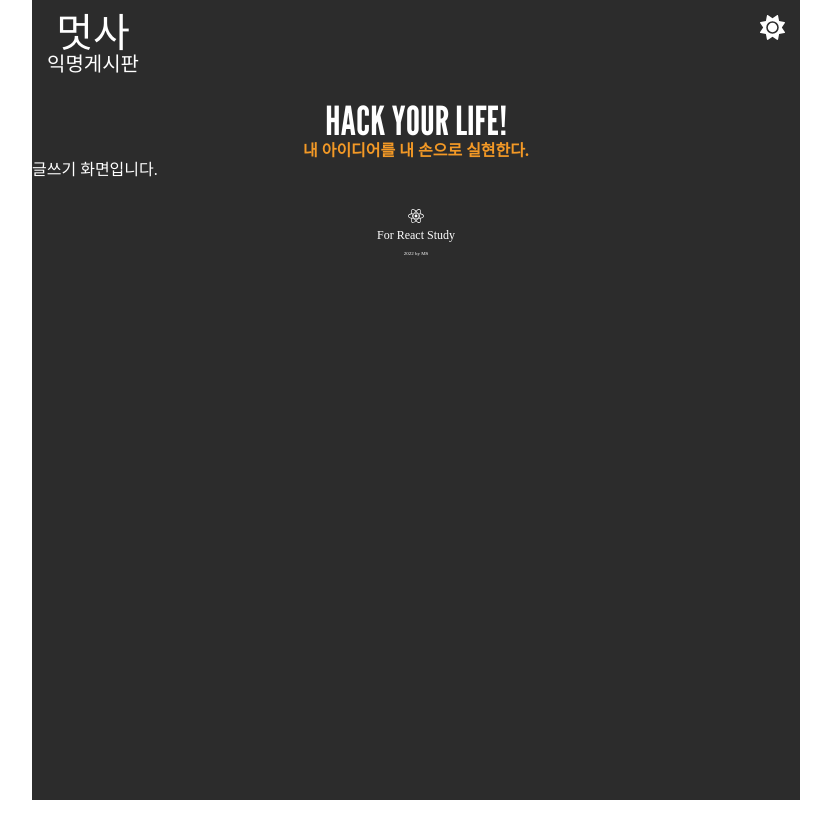
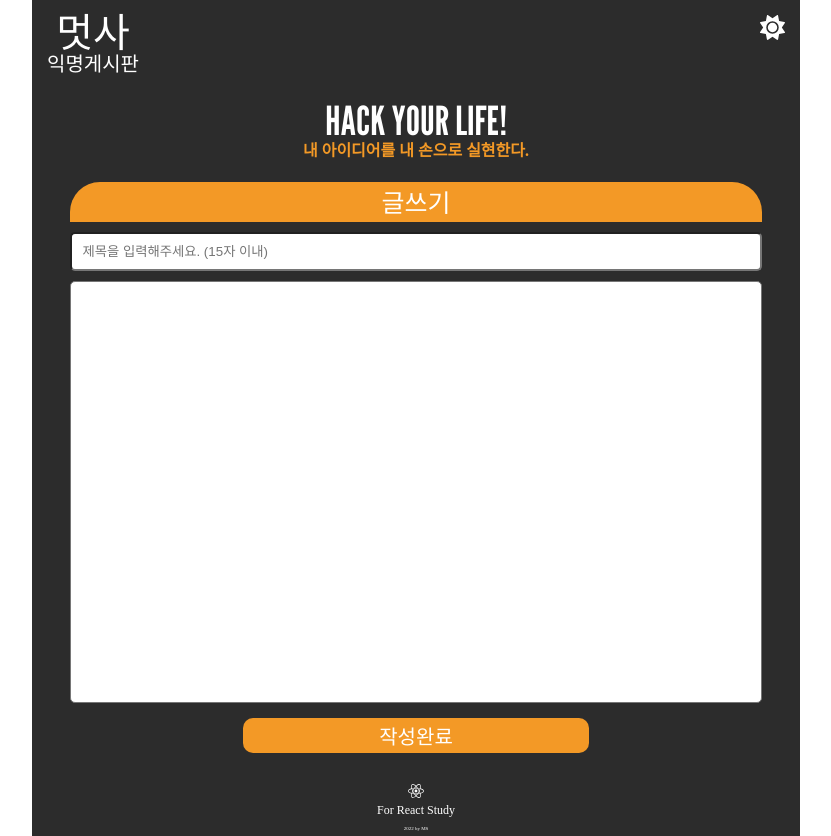
Before and after one commit to rktdnjs/ReactMS, a React (Create React App) app: page /write in a window 1280 px wide. Shown: the whole page, without its empty margins (224-1055 px from the left). Before the commit the page ends 800 px from the top, so only its background shows below. Built offline with nearby package versions, Linux system fonts and the light colour scheme; the HTML template or start-up script is replaced by a standard one.

Commit message:
4-18 글쓰기 페이지

```diff
--- a/src/Header.jsx
+++ b/src/Header.jsx
@@ -13,14 +13,19 @@ import {
 } from '@fortawesome/free-solid-svg-icons';
 import { FontAwesomeIcon } from '@fortawesome/react-fontawesome';
 import React from 'react'
+import { useNavigate } from 'react-router-dom';
 
 function Header({darkMode, setDarkMode}) {
     const toggleDarkMode = () => {
         setDarkMode((darkMode) => !darkMode);
     }
+    const navigate = useNavigate();
+    const goHome = () => {
+        navigate('/')
+    }
   return (
     <HeaderDiv>
-        <TitleLogoDiv>
+        <TitleLogoDiv onClick={goHome}>
             <TitleBig>멋사</TitleBig>
             <TitleSmall>익명게시판</TitleSmall>
         </TitleLogoDiv>
--- a/src/ShowPost.jsx
+++ b/src/ShowPost.jsx
@@ -53,6 +53,11 @@ const ShowPost = () => {
   //input창 상태관리
   const [repl, setRepl] = useState('');
 
+  const onChange = (e) => {
+    setRepl(e.target.value);
+    // console.log(e.target.value);
+  }
+
   const countRepls = (repls) => {
     console.log('리뷰 개수를 세는 중...')
     return repls.length;
@@ -96,7 +101,7 @@ const ShowPost = () => {
         )}
 
         <WriterDiv>
-          <ReplInput></ReplInput>
+          <ReplInput onChange={onChange} value={repl}></ReplInput>
           <ReplSubmitDiv>
             <span>입력</span>
           </ReplSubmitDiv>
--- a/src/WritePost.jsx
+++ b/src/WritePost.jsx
@@ -1,11 +1,50 @@
-import React from 'react';
+import React, { useState } from 'react';
+import {
+  ContentsInput,
+  PostSection,
+  PostSubmit,
+  PostSubmitDiv,
+  PostTitle,
+  PostTitleDiv,
+  PostWriteDiv,
+  TitleInput,
+} from './styledComponent';
 
-const WritePost = () => {
-    return (
-        <div>
-            글쓰기 화면입니다.
-        </div>
-    );
-};
+function WritePost() {
+    const [inputs, setInputs]= useState({
+        title:'',
+        contents:'',
+    });
+    const { title, contents } = inputs;
+
+    const onChange = (e) => {
+        const {value, name} = e.target;
+        // console.log(e.target.value + e.target.name);
+        setInputs({
+            ...inputs,
+            [name]:value,
+        });
+    };
+    // 이전 정보를 저장하기 위해서 기존의 inputs를 ...을 통해 유지
+    // 그리고 이벤트가 발생할 때 타겟이 되는곳의 name, value를 가져와서
+    // setInputs안에 name을 키 값으로 하는 value를 지정해준것이다.
+
+  return (
+    <PostSection>
+      <PostTitleDiv>
+        <PostTitle>글쓰기</PostTitle>
+      </PostTitleDiv>
+      <PostWriteDiv>
+        <TitleInput name='title' value={title} onChange={onChange}
+        placeholder="제목을 입력해주세요. (15자 이내)" />
+        <ContentsInput name='contents' value={contents} onChange={onChange}
+        cols="30" rows="10"></ContentsInput>
+      </PostWriteDiv>
+      <PostSubmitDiv>
+        <PostSubmit>작성완료</PostSubmit>
+      </PostSubmitDiv>
+    </PostSection>
+  );
+}
 
 export default WritePost;
--- a/src/styledComponent.js
+++ b/src/styledComponent.js
@@ -30,6 +30,7 @@ export const TitleLogoDiv = styled.div`
   align-items: center;
   margin: 15px;
   line-height: 1;
+  cursor: pointer;
 `;
 
 export const TitleBig = styled.span`
@@ -117,6 +118,7 @@ export const EachPostLi = styled.li`
   display: flex;
   flex-direction: row;
   justify-content: space-between;
+  cursor:pointer;
 `;
 
 export const PostLink = styled.span`
@@ -206,4 +208,40 @@ export const ReplSubmitDiv = styled.div`
   cursor: pointer;
 `;
 
+//WritePost.jsx
+export const PostWriteDiv = styled.div`
+  width: 100%;
+  display: flex;
+  flex-direction: column;
+`;
+export const TitleInput = styled.input`
+  margin-top: 10px;
+  padding: 10px;
+  border-radius: 5px;
+`;
+export const ContentsInput = styled.textarea`
+  margin-top: 10px;
+  padding: 10px;
+  height: 400px;
+  border-radius: 5px;
+  font-family: 'Noto Sans KR', sans-serif;
+`;
+export const PostSubmitDiv = styled.div`
+  width: 50%;
+  margin: 0px auto;
+  margin-top: 15px;
+  border-radius: 10px;
+  background-color: #f39926;
+  display: flex;
+  flex-direction: row;
+  justify-content: space-around;
+  align-items: center;
+  cursor: pointer;
+`;
+export const PostSubmit = styled.div`
+  margin-top: 10px;
+  margin-bottom: 5px;
+  font-family: 'Black Han Sans', sans-serif;
+  font-size: 20px;
+`;
 // export default MediaDiv;
```
